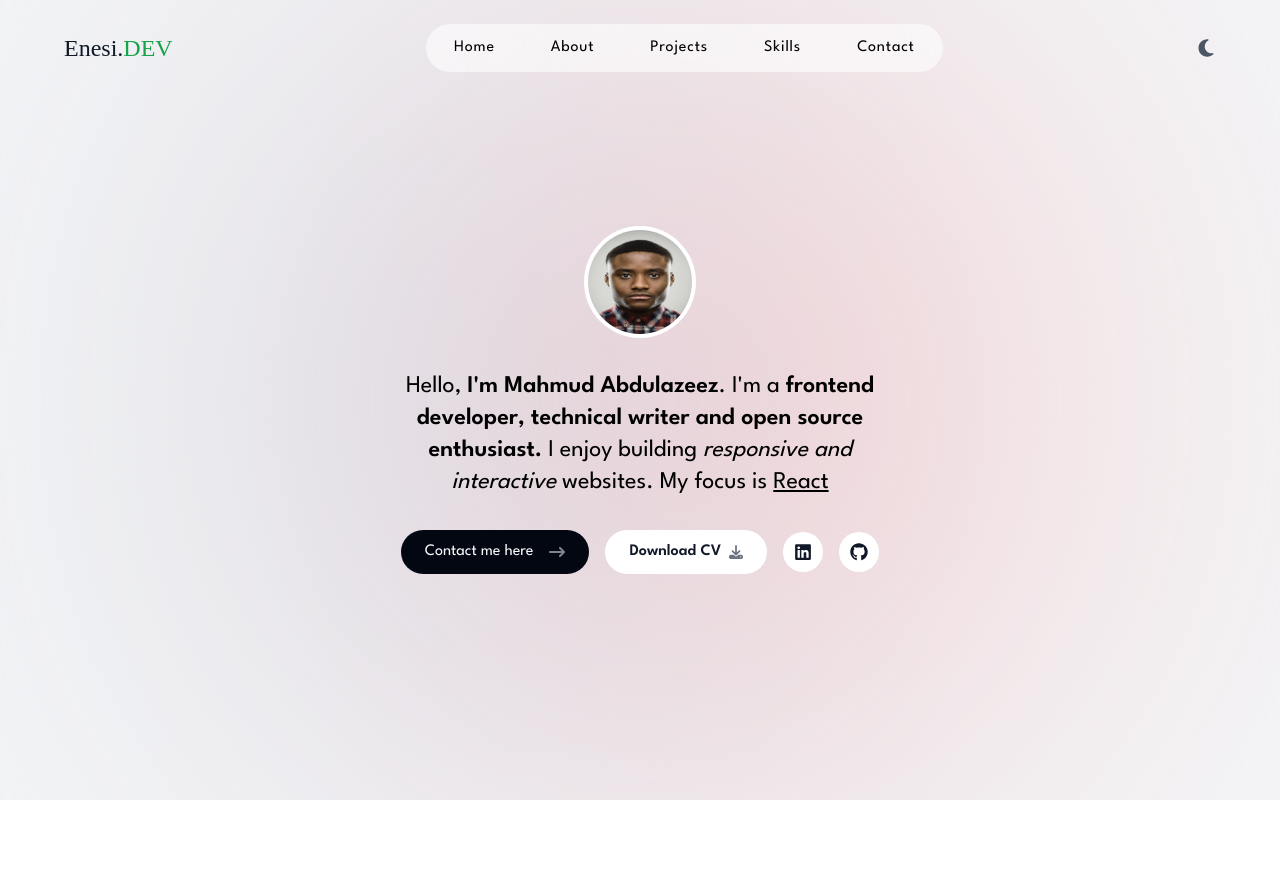
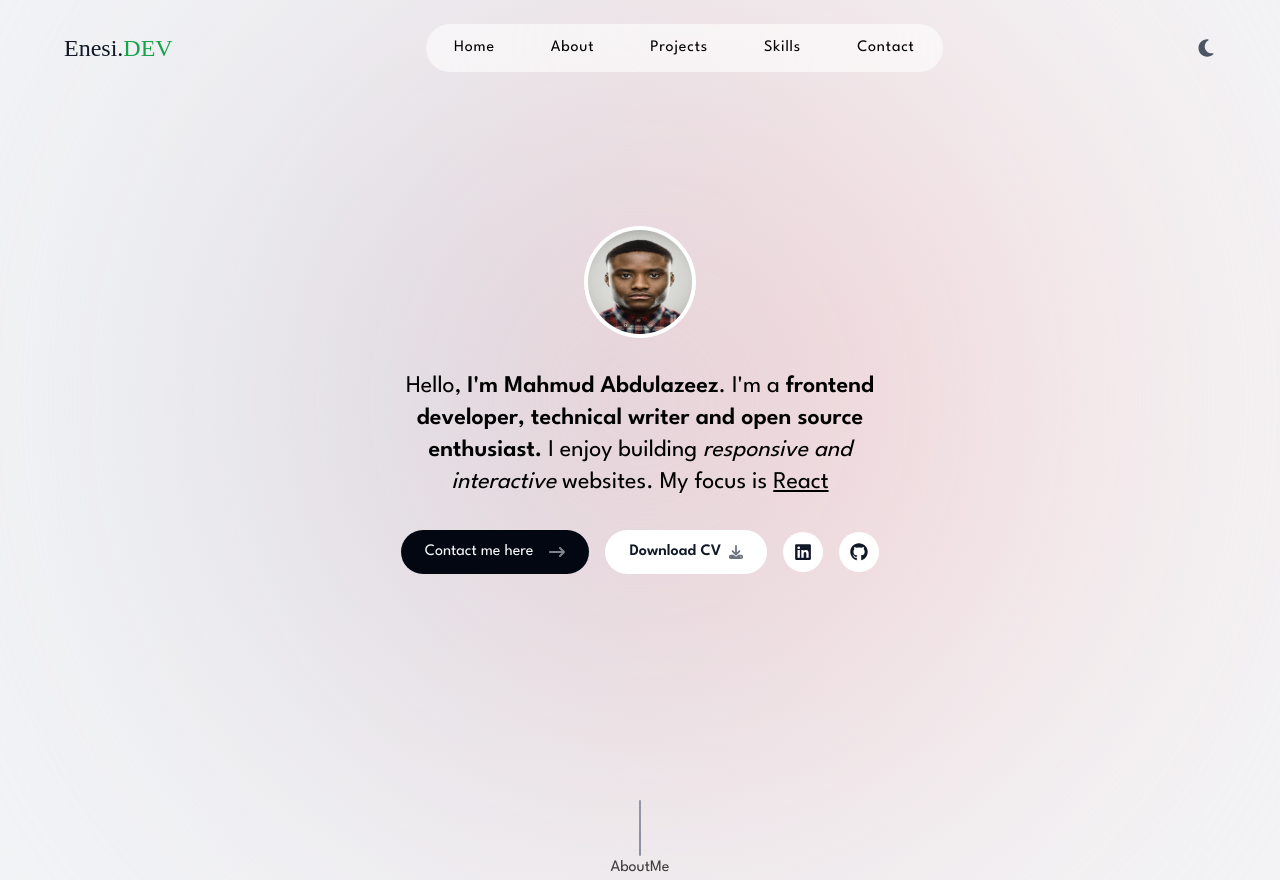
Before and after one commit to Mahmud1087/portfolio_new, a React (Vite) app: page / in a window 1280 px wide. Before the commit the page ends 800 px from the top, so only its background shows below. Built offline with nearby package versions, Linux system fonts and the light colour scheme; a web font is replaced by a local one.

Commit message:
added horizontal line component, Title component, and the AboutMe component

```diff
--- a/src/App.tsx
+++ b/src/App.tsx
@@ -1,10 +1,12 @@
-import { Hero, Navbar } from './components/main';
+import { AboutMe, Hero, HorizontalLine, Navbar } from './components/main';
 
 function App() {
   return (
-    <div className='bg-gray-100 h-full w-full'>
+    <div className='bg-gray-100 h-full w-full grid place-items-center'>
       <Navbar />
       <Hero />
+      <HorizontalLine />
+      <AboutMe />
     </div>
   );
 }
--- /dev/null
+++ b/src/components/AboutMe.tsx
@@ -0,0 +1,4 @@
+const AboutMe = () => {
+  return <div>AboutMe</div>;
+};
+export default AboutMe;
--- /dev/null
+++ b/src/components/HorizontalLine.tsx
@@ -0,0 +1,4 @@
+const HorizontalLine = () => {
+  return <div className='h-14 w-[2px] rounded-full bg-slate-500'></div>;
+};
+export default HorizontalLine;
--- /dev/null
+++ b/src/components/Title.tsx
@@ -0,0 +1,4 @@
+const Title = () => {
+  return <div>Title</div>;
+};
+export default Title;
--- a/src/components/main.tsx
+++ b/src/components/main.tsx
@@ -2,5 +2,8 @@ import Navbar from './Navbar';
 import Logo from './Logo';
 import NavLinks from './NavLinks';
 import Hero from './Hero';
+import HorizontalLine from './HorizontalLine';
+import AboutMe from './AboutMe';
+import Title from './Title';
 
-export { Navbar, Logo, NavLinks, Hero };
+export { Navbar, Logo, NavLinks, Hero, HorizontalLine, AboutMe, Title };
```
